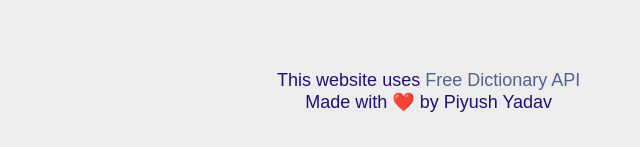
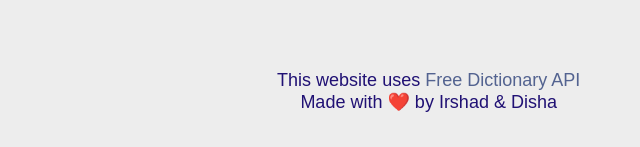
Before and after one commit to piyushya/Dictionary, a website built with Parcel: page src/index.html in a window 1280 px wide. Shown: the part 653-800 px from the top of the page, 412-1052 px from the left. Built offline with nearby package versions, Linux system fonts and the light colour scheme.

Commit message:
Update index.html

```diff
--- a/src/index.html
+++ b/src/index.html
@@ -54,7 +54,7 @@
         <footer>
           <p class="footer_text">
             This website uses <a href="https://dictionaryapi.dev/">Free Dictionary API</a><br>
-            Made with ❤️ by Piyush Yadav
+            Made with ❤️ by Irshad & Disha
           </p>
         </footer>
       </div>
```
